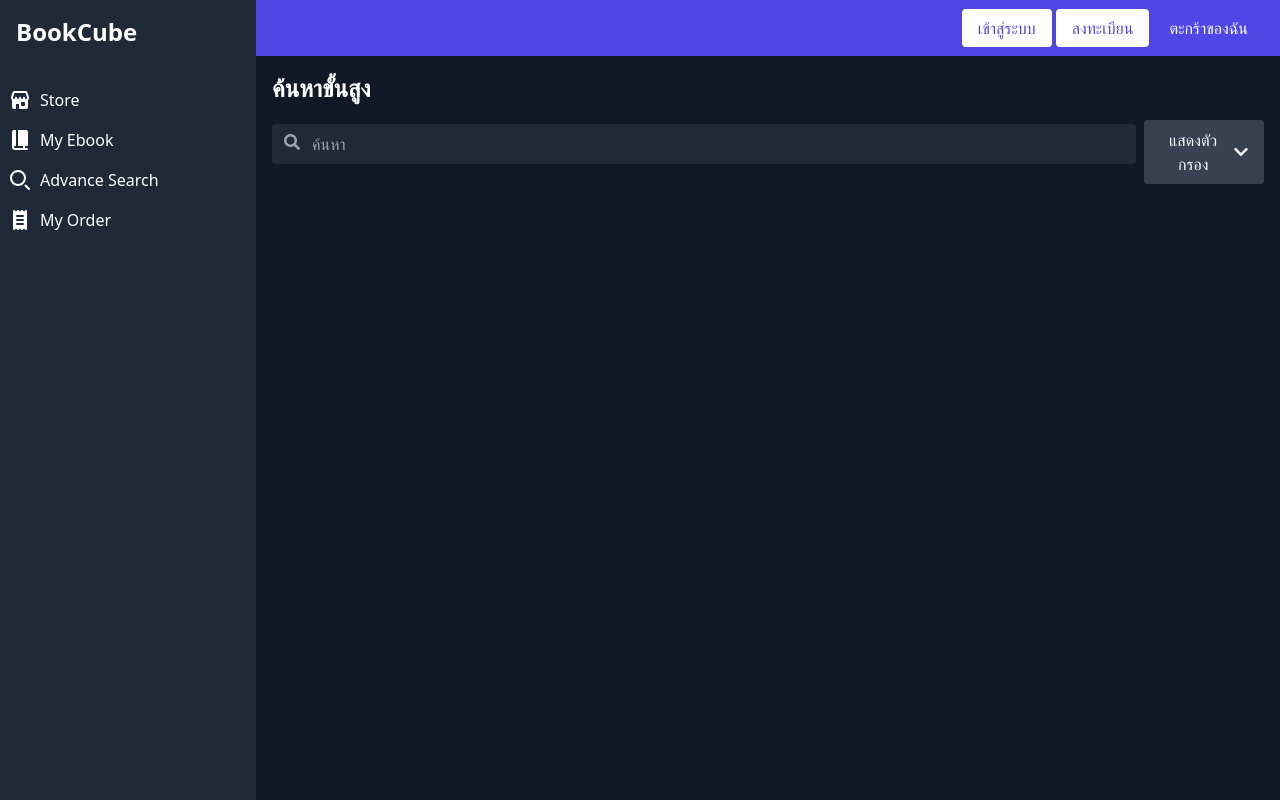
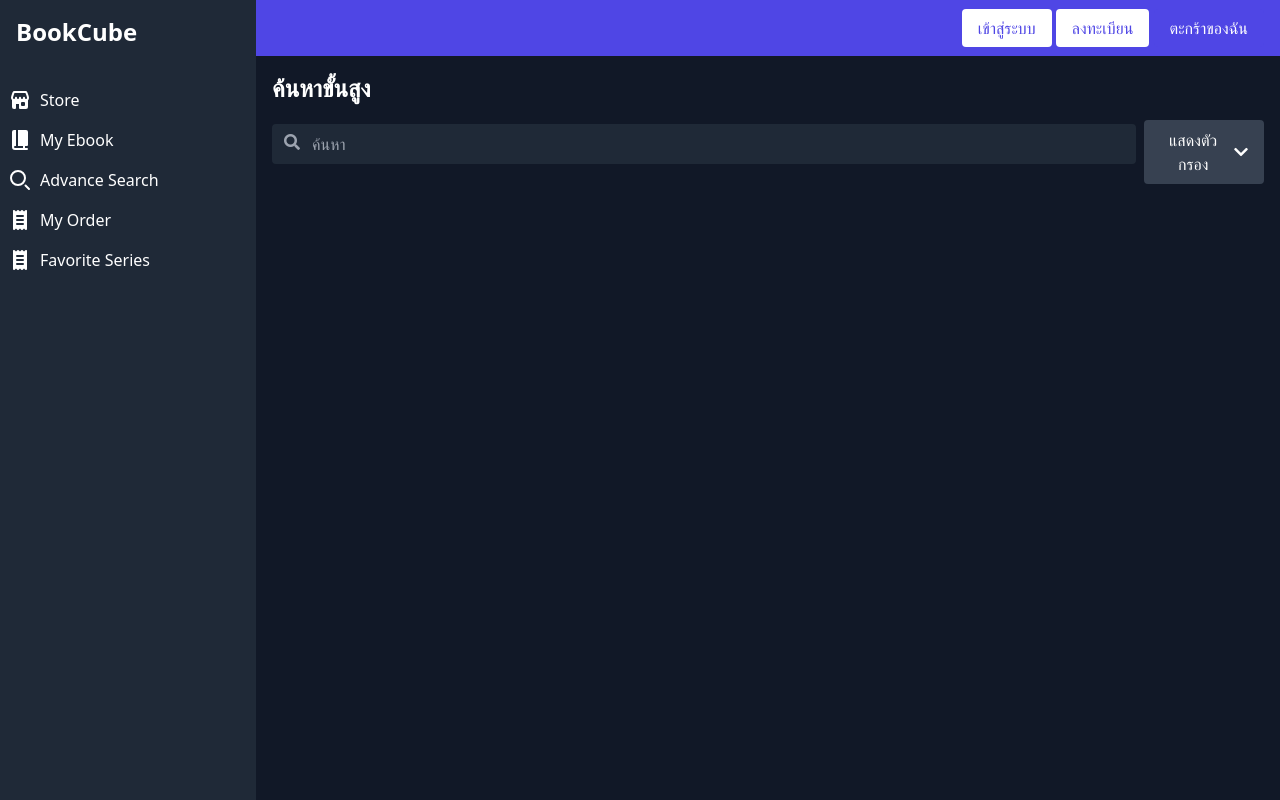
Before and after one commit to heartnet123/BookCube, a Django app: page /search/ in a window 1280 px wide. Run offline with Django 5.2, Linux system fonts and the light colour scheme; data that the repository does not hold is empty; some libraries are stand-ins or nearby versions.

Commit message:
favorite ยังไม่เสร็จ

```diff
--- a/Bookcube/ebook/templates/search.html
+++ b/Bookcube/ebook/templates/search.html
@@ -38,8 +38,11 @@
                                 <h2 class="text-xl font-semibold">{{ series.title }}</h2>
                             </div>
                             <div class="flex items-center text-gray-400 mb-2">
-                                <i class="fas fa-star mr-1"></i>
-                                <span class="mr-4">{{ series.rating }}</span>
+                                <div class="flex items-center text-gray-400 mb-2">
+                                    <form action="{% url 'add_to_favorites' series.id %}" method="post" class="flex items-center hover:text-white transition duration-200">
+                                        <i class="fas fa-star mr-1"></i>
+                                    </form>
+                                </div>
                             </div>
                             <div class="text-gray-400 text-sm mb-2">
                                 <span class="mr-2">ผู้แต่ง: {{ series.author.name }}</span>
--- a/Bookcube/ebook/templates/side_nav.html
+++ b/Bookcube/ebook/templates/side_nav.html
@@ -29,6 +29,12 @@
                   </svg>
                 <a href="{% url 'order' %}" class="block">My Order</a>
             </li>
+            <li class="p-2 hover:bg-gray-700 flex items-center">
+                <svg class="w-6 h-6 text-white mr-2" aria-hidden="true" xmlns="http://www.w3.org/2000/svg" width="24" height="24" fill="currentColor" viewBox="0 0 24 24">
+                    <path fill-rule="evenodd" d="M5.617 2.076a1 1 0 0 1 1.09.217L8 3.586l1.293-1.293a1 1 0 0 1 1.414 0L12 3.586l1.293-1.293a1 1 0 0 1 1.414 0L16 3.586l1.293-1.293A1 1 0 0 1 19 3v18a1 1 0 0 1-1.707.707L16 20.414l-1.293 1.293a1 1 0 0 1-1.414 0L12 20.414l-1.293 1.293a1 1 0 0 1-1.414 0L8 20.414l-1.293 1.293A1 1 0 0 1 5 21V3a1 1 0 0 1 .617-.924ZM9 7a1 1 0 0 0 0 2h6a1 1 0 1 0 0-2H9Zm0 4a1 1 0 1 0 0 2h6a1 1 0 1 0 0-2H9Zm0 4a1 1 0 1 0 0 2h6a1 1 0 1 0 0-2H9Z" clip-rule="evenodd"/>
+                  </svg>
+                <a href="{% url 'favorites' %}" class="block">Favorite Series</a>
+            </li>
         </ul>
     </nav>
 </div>
--- a/Bookcube/ebook/urls.py
+++ b/Bookcube/ebook/urls.py
@@ -11,4 +11,7 @@ urlpatterns = [
     path('cart/', CartView.as_view(), name='cart'),
     path('add_to_cart/<int:book_id>/', AddToCartView.as_view(), name='add_to_cart'),
     path('remove_from_cart/<int:book_id>/', RemoveFromCartView.as_view(), name='remove_from_cart'),
+    path('favorites/', FavoriteView.as_view(), name='favorites'),
+    path('add_to_favorites/<int:series_id>/', AddToFavoritesView.as_view(), name='add_to_favorites'),
+    path('remove_from_favorites/<int:series_id>/', RemoveFromFavoritesView.as_view(), name='remove_from_favorites'),
 ]
--- a/Bookcube/ebook/views.py
+++ b/Bookcube/ebook/views.py
@@ -87,10 +87,8 @@ class SerieDetailView(View):
 
 class CartView(LoginRequiredMixin, View):
     def get(self, request):
-        # ดึง ID ของหนังสือในตะกร้าจาก session
         cart_ids = request.session.get('cart', [])
 
-        # ดึงข้อมูลหนังสือที่อยู่ในตะกร้า
         books_in_cart = Book.objects.filter(id__in=cart_ids)
 
         context = {
@@ -101,15 +99,13 @@ class CartView(LoginRequiredMixin, View):
 
 class RemoveFromCartView(LoginRequiredMixin, View):
     def post(self, request, book_id):
-        # ดึง ID ของหนังสือที่ต้องการลบออกจากตะกร้า
         cart = request.session.get('cart', [])
 
-        # ถ้ามี ID ของหนังสือในตะกร้า ก็ลบออก
         if book_id in cart:
             cart.remove(book_id)
             request.session['cart'] = cart
 
-        return redirect('cart')  # เปลี่ยนเส้นทางไปที่หน้า Cart
+        return redirect('cart')
 
 class AddToCartView(LoginRequiredMixin, View):
     def post(self, request, book_id):
@@ -121,3 +117,31 @@ class AddToCartView(LoginRequiredMixin, View):
             request.session['cart'] = cart
 
         return redirect('store')  # Redirect to your main page or wherever
+
+class FavoriteView(LoginRequiredMixin, View):
+    def get(self, request):
+        favorite_series = UserFavoriteSeries.objects.filter(user=request.user)
+
+        series_ids = favorite_series.values_list('series_id', flat=True)
+        books_in_favorites = Book.objects.filter(series__id__in=series_ids)
+
+        context = {
+            'books_in_favorites': books_in_favorites,
+            'favorite_count': len(favorite_series),
+        }
+        return render(request, 'favorite.html', context)
+
+class AddToFavoritesView(LoginRequiredMixin, View):
+    def post(self, request, series_id):
+        series = get_object_or_404(BookSeries, id=series_id)
+
+        UserFavoriteSeries.objects.get_or_create(user=request.user, series=series)
+
+        return redirect('favorites')
+
+class RemoveFromFavoritesView(LoginRequiredMixin, View):
+    def post(self, request, series_id):
+        favorite = get_object_or_404(UserFavoriteSeries, user=request.user, series_id=series_id)
+        favorite.delete()
+
+        return redirect('favorites')
```
Also changed, not shown: Bookcube/ebook/templates/favorite.html (added, +30 -0 lines).
